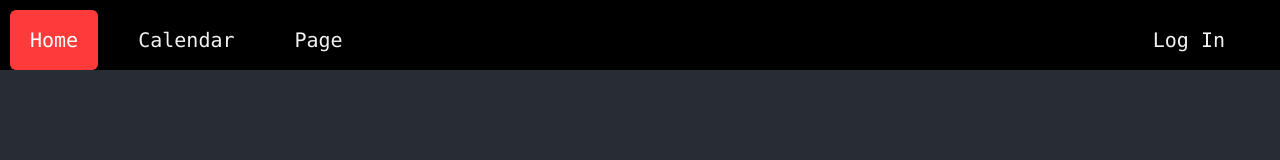
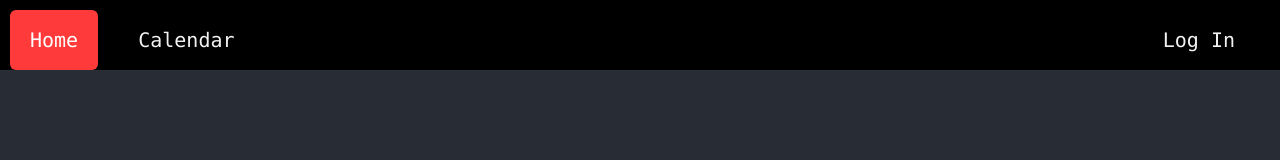
Before and after one commit to Spring2022-CSCI152/Team6, a React (Create React App) app: page / in a window 1280 px wide. Shown: the top 160 px of the page. Built offline with nearby package versions, Linux system fonts and the light colour scheme; a web font is replaced by a local one.

Commit message:
Degree Plan label and Clean Up

```diff
--- a/src/components/NavBar.js
+++ b/src/components/NavBar.js
@@ -14,29 +14,29 @@ const NavBar = () => {
     setLogStatus(null);
   }
 
-  // useEffect()
-  // const token = localStorage.getItem('token');
+  //this might be needed if user is not navigated away from log-in page after success.
+  // useEffect(() => {
+  //   setLogStatus(1);
+  // }, [localStorage.getItem('token')])
 
-  // console.log("token", token);
 
   //Changes the log in/out button to correctly represent the user's current status
-  let logInOut = logStatus ? <Link to="/" onClick={deleteToken}>Log Out</Link> : <Link to="/LogIn">Log In</Link>
+  let logInOut = logStatus ? <Link to="/" onClick={deleteToken} className="right-nav">Log Out</Link> : <Link to="/LogIn" className="right-nav">Log In</Link>
 
   //Reveals the profile link based on log in status
   let profile = logStatus ? <Link to="/Profile">Profile</Link> : ""
+
+  //Reveals degree plan link based on log-in status
+  let degreePlan = logStatus ? <a href="#default">Degree Plan</a> : ""
 
   return <div className='NavBar'>
     <Link to="/" className="home">Home</Link>
     <Link to="/Calendar" className="Calendar">Calendar</Link>
     {profile}
+    {degreePlan}
 
-    <a href="#default">Page</a>
-    <div className="right-nav">
-      {logInOut}
-      {/* <Link to="/LogIn">Log In</Link> */}
-      {/* <Link to="/" onClick={deleteToken}>Log Out</Link> This link will need to be updated such that the token will be forfeited.  onClick=forfeit(tokenId). */}
+    {logInOut}
 
-    </div>
   </div>;
 };
 
```
